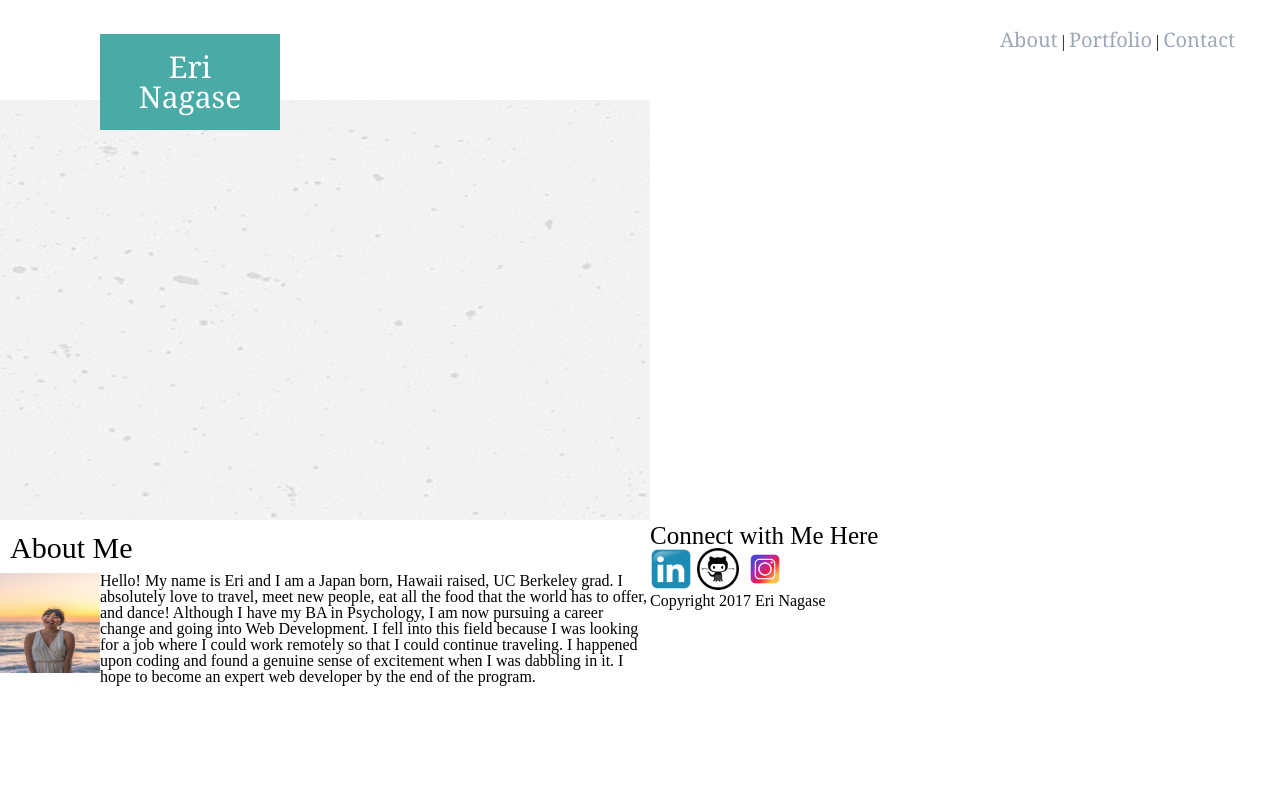
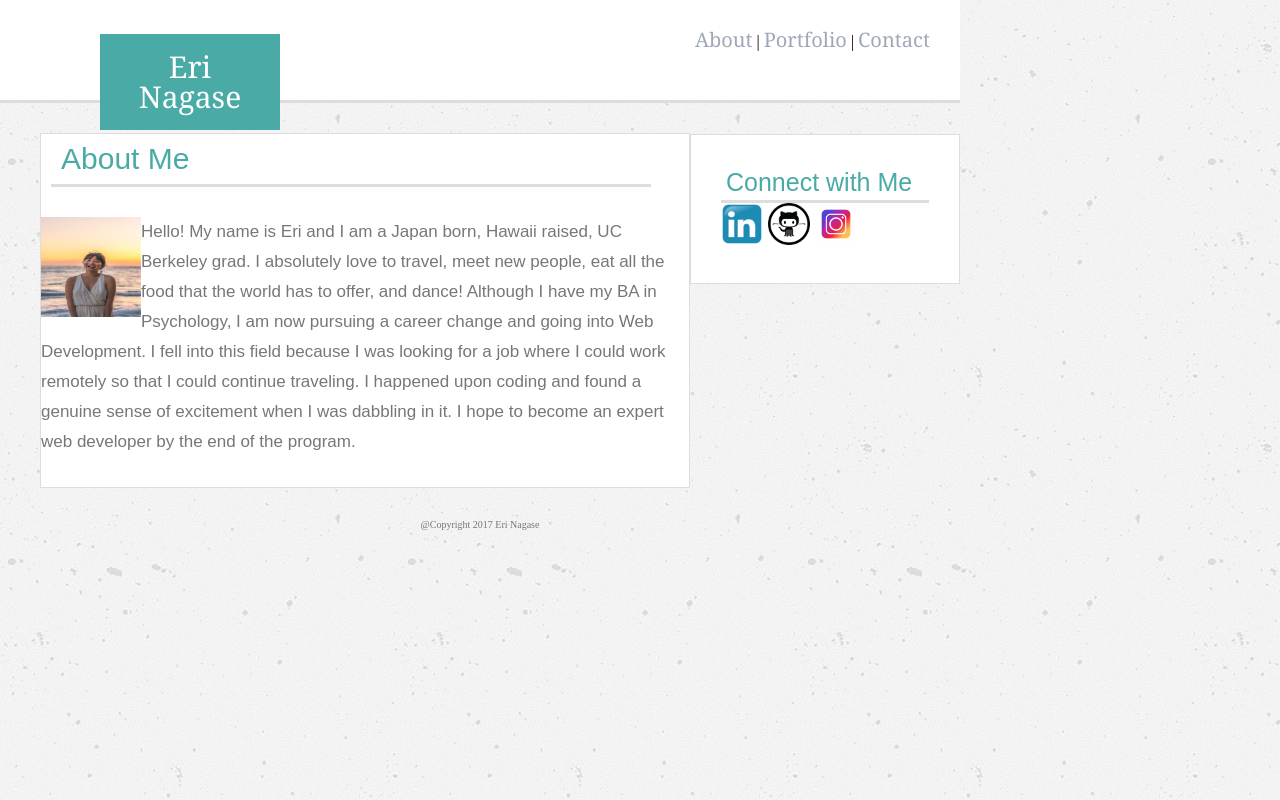
Before and after one commit to nagaseri/nagaseri.github.io, a plain HTML site: page index.html in a window 1280 px wide. Drawn offline with Linux system fonts and the light colour scheme.

Commit message:
Justupdating again so I don't lose anything

```diff
--- a/index.html
+++ b/index.html
@@ -36,21 +36,21 @@
 
 	<div class="main">
 
-<!-- body background -->
-		<img class="background" src="concrete.png">
+<!-- About Me -->
+		<article class="about">
 
-<!-- About Me -->
+			<h2>About Me</h2>
 
-		<article class="about">
-			<h2>About Me</h2>
+			<br>
 
 			<img class="profile_pic" src="images/eri.jpg" alt="Eri">
 
-			<p>Hello! My name is Eri and I am a Japan born, Hawaii raised, UC Berkeley grad. I absolutely love to travel, meet new people, eat all the food that the world has to offer, and dance! Although I have my BA in Psychology, I am now pursuing a career change and going into Web Development. I fell into this field because I was looking for a job where I could work remotely so that I could continue traveling. I happened upon coding and found a genuine sense of excitement when I was dabbling in it. I hope to become an expert web developer by the end of the program.</p>
+			<section class="bio">Hello! My name is Eri and I am a Japan born, Hawaii raised, UC Berkeley grad. I absolutely love to travel, meet new people, eat all the food that the world has to offer, and dance! Although I have my BA in Psychology, I am now pursuing a career change and going into Web Development. I fell into this field because I was looking for a job where I could work remotely so that I could continue traveling. I happened upon coding and found a genuine sense of excitement when I was dabbling in it. I hope to become an expert web developer by the end of the program.</section>
+
 		</article>
 		<br>
 <!-- Social media icons -->
-		<aside class="connect"><h3>Connect with Me Here</h3>
+		<aside class="connect"><h3>Connect with Me</h3>
 			<a href="#">
 				<img src="images/linkedin.png" alt="Linkedin Logo" style="width: 42px; height: 42px; border: 0;">
 			</a>
@@ -60,6 +60,7 @@
 			<a href="#">
 				<img src="images/insta.jpg" alt="Instagram logo" style="width: 42px; height: 42px; border: 0;">
 			</a>
+			<div class="group"></div>
 		</aside>
 	<!-- 	<div class="clearfix"> -->
 	</div>
@@ -69,7 +70,7 @@
 
 <footer>
 		<!-- insert at copyright symbol -->
-		<p>Copyright 2017 Eri Nagase</p>
+		<p>@Copyright 2017 Eri Nagase</p>
 </footer>
 
 </html>
--- a/style.css
+++ b/style.css
@@ -31,9 +31,10 @@ html {
 	text-align: center;
 	height: 100px;
 	background-color: white;
-	position: absolute;
+	float: right;
 	left: 1000px;
 	padding-top: 30px;
+	margin-right: 30px;
 }
 
 a {
@@ -46,35 +47,24 @@ a {
 h2 {
 	font-size: 30px;
 	padding: 10px;
+	margin: 0px 10px;
+	border-bottom-width: 3px;
+	border-bottom-color: #dddddd;
+	border-style: solid;
+	width: 600px;
 }
 
-h3 {
-	font-size: 25px;
-}
-
-.background {
-	width: 650px;
-	height: 420px;
+body {
+background-image: url(concrete.png);
+/*background-color: #ffffff;*/
 }
 
 .main {
-	background-color: #ffffff;
 	width: 960px;
 	height: 420px;
 	font-color: #777777;
-}
-
-.about {
-	border-color: #9fa8b7;
-	float: left;
-	width: 650px;
-	font-color: #777777;
-}
-
-.connect {
-	width: 270px;
-	float: left;
-	font-color: #777777;
+	border-top: 3px solid #dddddd;
+	font-family: 'Arial', 'Helvetica Neue', Helvetica, sans-serif;
 }
 
 .profile_pic {
@@ -83,3 +73,56 @@ h3 {
 	height: 100px;
 	border: 0;
 }
+
+.about {
+	background-color: #ffffff;
+	border-color: #dddddd;
+	border-width: 1px;
+	border-style: solid;
+	float: left;
+	width: 650px;
+  	margin: 30px 0px 0px 40px;
+  	padding-bottom: 30px;
+  	line-height: 30px;
+	color:  #4aaaa5;
+	font-size: 17px;
+}
+
+.bio {
+	color: #777777;
+}
+
+.connect {
+	background-color: #ffffff;
+	border-color: #dddddd;
+	border-width: 1px;
+	border-style: solid;
+	width: 270px;
+	height: 150px;
+	margin-top: 15px;
+	color: #4aaaa5;
+  	float: right;
+  	padding: 30px;
+}
+
+h3 {
+	font-size: 25px;
+	border-bottom-width: 3px;
+	border-bottom-color: #dddddd;
+	border-style: solid;
+	padding: 5px;
+}
+
+.group:after {
+  content: "";
+  display: table;
+  clear: both;
+}
+
+footer {
+	text-align: center;
+	color: #777777;
+	font-size: 10px;
+	border-top-width: 10px;
+	border-top-color: #4aaaa5;
+}
```
